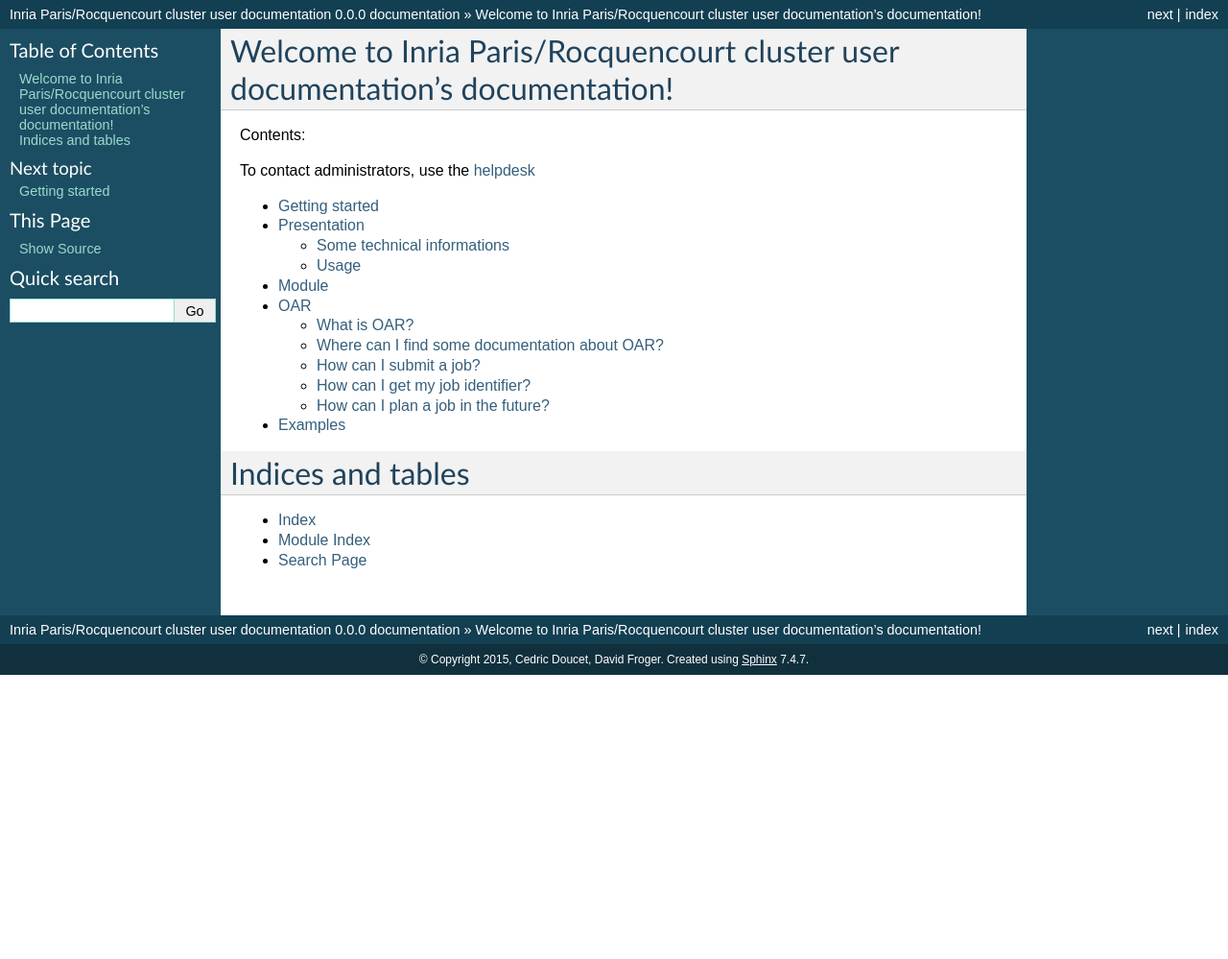
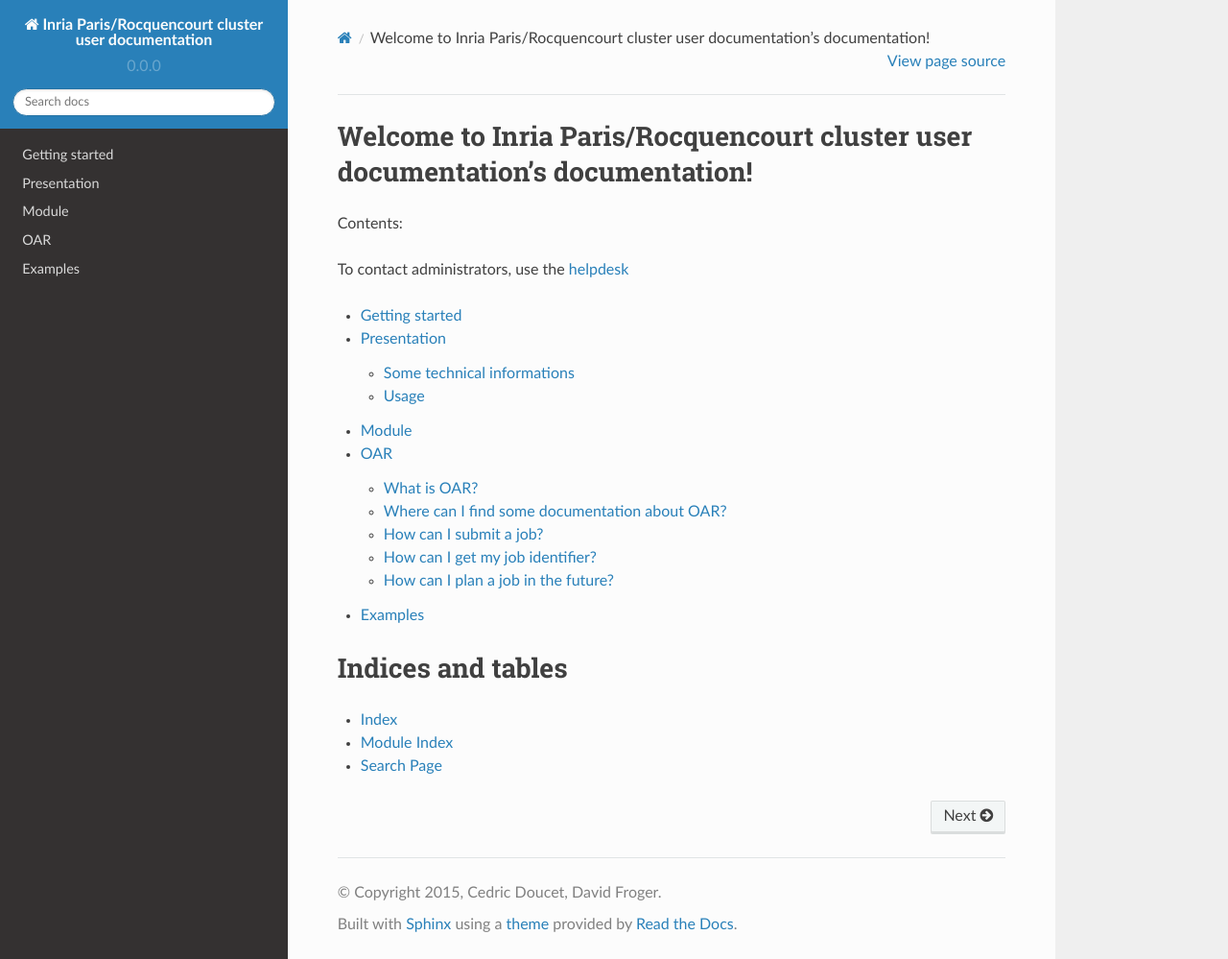
Before and after one commit to abertout/rioc, a Sphinx documentation site: the page built from doc/index.rst, in a window 1280 px wide and 999 px high. Shown: the whole window at 96% size. Built offline with Sphinx 7.4.7 and the Read the Docs theme 2.0.0, drawn with Linux system fonts in a browser that asks for light colours.

Commit message:
Use readthedoc sphinx theme locally
Have followed instructions from:
https://github.com/snide/sphinx_rtd_theme#using-this-theme-locally-then-building-on-read-the-docs

```diff
--- a/doc/conf.py
+++ b/doc/conf.py
@@ -102,7 +102,16 @@
 
 # The theme to use for HTML and HTML Help pages.  See the documentation for
 # a list of builtin themes.
-html_theme = 'default'
+
+# on_rtd is whether we are on readthedocs.org, this line of code grabbed from docs.readthedocs.org
+on_rtd = os.environ.get('READTHEDOCS', None) == 'True'
+
+if not on_rtd:  # only import and set the theme if we're building docs locally
+    import sphinx_rtd_theme
+    html_theme = 'sphinx_rtd_theme'
+    html_theme_path = [sphinx_rtd_theme.get_html_theme_path()]
+
+# otherwise, readthedocs.org uses their theme by default, so no need to specify it
 
 # Theme options are theme-specific and customize the look and feel of a theme
 # further.  For a list of options available for each theme, see the
```
Also changed, not shown: README.md (+1 -1 lines).
